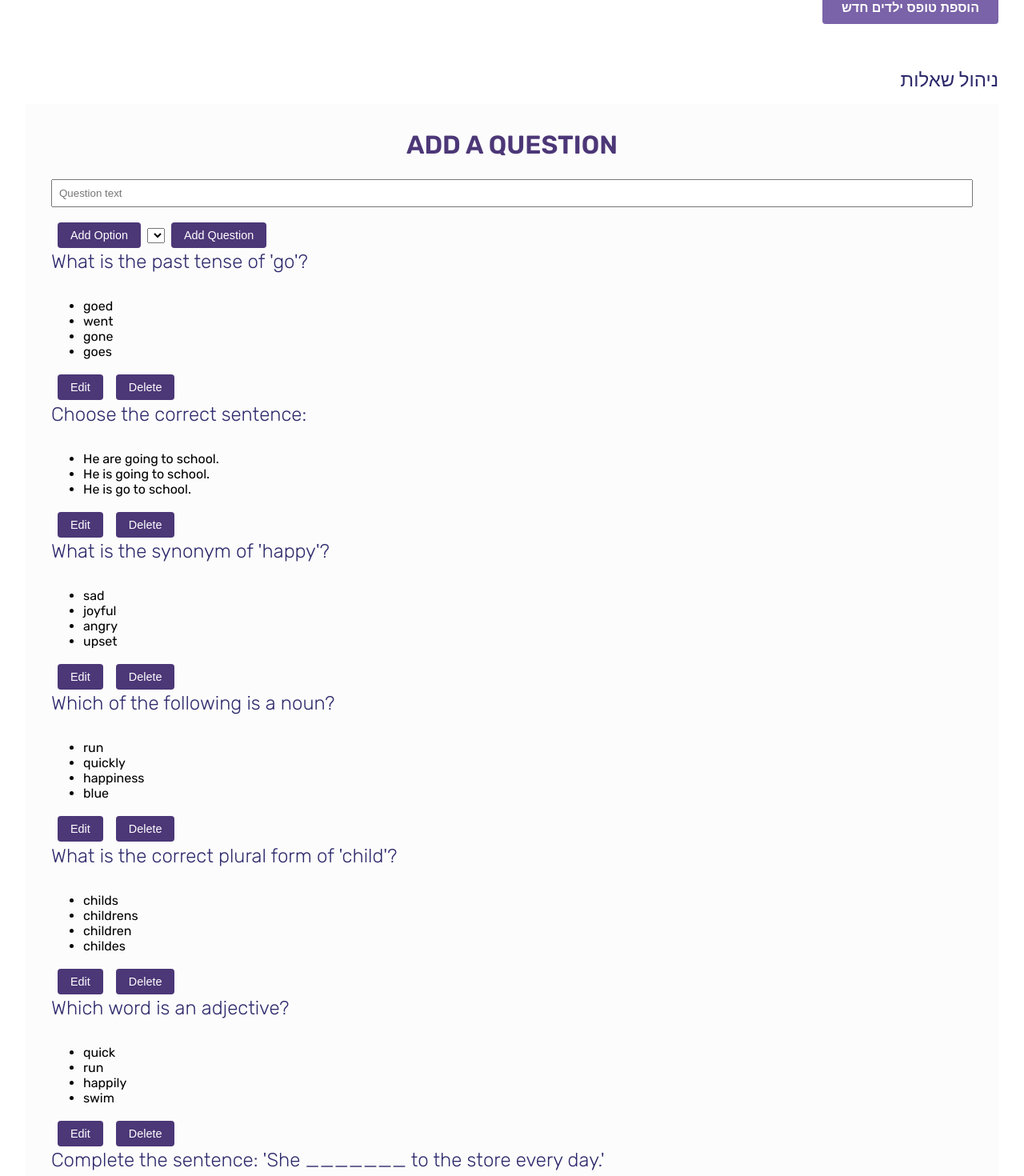
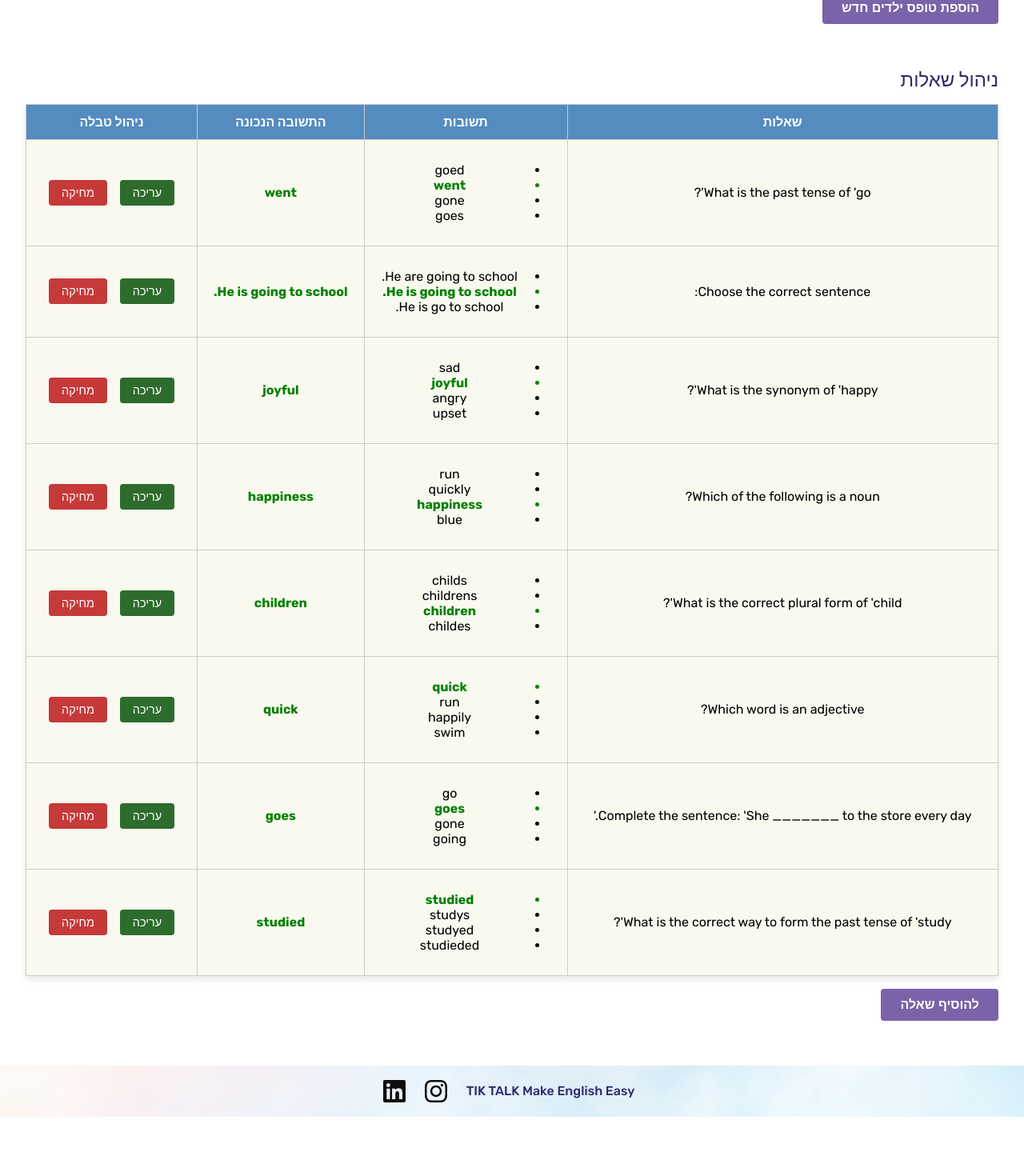
Before and after one commit to Ariella-Melnikov/Tik_Talk_Il, a Vue app in the folder tik_talk_il/: page /admin in a window 1280 px wide. Shown: the part 615-2085 px from the top of the page at 80% size. After the commit the page ends 2011 px from the top, so only its background shows below. Built offline with nearby package versions, Linux system fonts and the light colour scheme.

Commit message:
Fixing bugs in Admin question table

```diff
--- a/tik_talk_il/src/cmps/QuestionsAdmin.vue
+++ b/tik_talk_il/src/cmps/QuestionsAdmin.vue
@@ -1,26 +1,58 @@
 <template>
     <div class="questions-admin">
-    <h1>Add a question</h1>
-    <form @submit.prevent="saveQuestion">
+        <table>
+            <thead>
+                <tr>
+                    <th>{{ $t('table.question') }}</th>
+                    <th>{{ $t('table.answers') }}</th>
+                    <th>{{ $t('table.correctAnswer') }}</th>
+                    <th>{{ $t('table.actions') }}</th>
+                </tr>
+            </thead>
+            <tbody>
+                <tr v-for="(question, index) in questions" :key="index">
+                    <td>{{ question.text }}</td>
+                    <td>
+                        <ul>
+                            <li v-for="option in question.options" :key="option" :class="{ 'correct-answer': option === question.correctAnswer }">
+                                {{ option }}
+                            </li>
+                        </ul>
+                    </td>
+                    <td :class="{ 'correct-answer': question.correctAnswer }">{{ question.correctAnswer }}</td>
+                    <td>
+                        <button @click="editQuestion(question)" class="edit-button">{{ $t('actions.edit') }}</button>
+                        <button @click="deleteQuestion(question._id)" class="delete-button">{{ $t('actions.delete') }}</button>
+                    </td>
+                </tr>
+            </tbody>
+        </table>
+        <button @click="openAddModal" class="add-button">{{ $t('actions.addQuestion') }}</button>
+
+        <!-- Add/Edit Question Modal -->
+        <div v-if="isModalOpen" class="modal-overlay">
+            <div class="modal">
+                <h2>{{ isEditMode ? $t('actions.editQuestion') : $t('actions.addingQuestion') }}</h2>
+                <form @submit.prevent="submitQuestion">
+                    <label>{{ $t('table.questionText') }}</label>
                     <input v-model="newQuestion.text" placeholder="Question text" required />
-      <div v-for="(option, index) in newQuestion.options" :key="index">
+
+                    <label>{{ $t('table.options') }}</label>
+                    <div v-for="(option, index) in newQuestion.options" :key="index" class="option-field">
                         <input v-model="newQuestion.options[index]" placeholder="Option" required />
-        <button type="button" @click="removeOption(index)">Remove</button>
+                        <button type="button" @click="removeOption(index)" class="delete-option-button">{{ $t('table.remove') }}</button>
                     </div>
-      <button type="button" @click="addOption">Add Option</button>
+                    <button type="button" @click="addOption" class="add-option-button">{{ $t('table.addOption') }}</button>
+
+                    <label>{{ $t('table.correctAnswer') }}</label>
                     <select v-model="newQuestion.correctAnswer" required>
                         <option v-for="option in newQuestion.options" :key="option" :value="option">{{ option }}</option>
                     </select>
-      <button type="submit">{{ isEditMode ? "Update" : "Add" }} Question</button>
+
+                    <button type="submit" class="save-button">{{ isEditMode ? $t('actions.update') : $t('actions.save') }}</button>
+                    <button type="button" @click="closeModal" class="cancel-button">{{ $t('actions.cancel') }}</button>
                 </form>
-
-    <div v-for="question in questions" :key="question._id">
-      <p>{{ question.text }}</p>
-      <ul>
-        <li v-for="option in question.options" :key="option">{{ option }}</li>
-      </ul>
-      <button @click="editQuestion(question)">Edit</button>
-      <button @click="deleteQuestion(question._id)">Delete</button>
+            </div>
         </div>
     </div>
 </template>
@@ -33,6 +65,7 @@ export default {
         return {
             newQuestion: this.$store.getters['questions/getEmptyQuestion'](),
             isEditMode: false,
+            isModalOpen: false,
             editQuestionId: null
         };
     },
@@ -41,28 +74,44 @@ export default {
     },
     methods: {
         ...mapActions('questions', ['loadQuestions', 'saveQuestion', 'deleteQuestion']),
+
+        openAddModal() {
+            this.isEditMode = false;
+            this.newQuestion = this.$store.getters['questions/getEmptyQuestion']();
+            this.isModalOpen = true;
+        },
+        closeModal() {
+            this.isModalOpen = false;
+            this.resetForm();
+        },
         addOption() {
             this.newQuestion.options.push('');
         },
         removeOption(index) {
             this.newQuestion.options.splice(index, 1);
         },
-    async saveQuestion() {
+        async submitQuestion() {
             if (this.isEditMode) {
                 this.newQuestion._id = this.editQuestionId;
             }
-      await this.saveQuestion(this.newQuestion);
-      this.resetForm();
-      await this.loadQuestions(); // Reload questions after save
+            await this.saveQuestion(this.newQuestion); // Calls Vuex action saveQuestion
+            this.closeModal();
+            await this.loadQuestions();
         },
         editQuestion(question) {
             this.newQuestion = { ...question };
             this.isEditMode = true;
             this.editQuestionId = question._id;
+            this.isModalOpen = true;
         },
-    async deleteQuestion(questionId) {
+         async handleDelete(questionId) {
+            console.log('Deleting question with ID:', questionId);  // Debug log
+            try {
                 await this.deleteQuestion(questionId);
-      await this.loadQuestions(); // Reload questions after delete
+                await this.loadQuestions();
+            } catch (error) {
+                console.error('Error deleting question:', error);
+            }
         },
         resetForm() {
             this.newQuestion = this.$store.getters['questions/getEmptyQuestion']();
@@ -76,53 +125,86 @@ export default {
 };
 </script>
 
+
 <style lang="scss">
 .questions-admin {
-  padding: 2rem;
-  background-color: #fcfcfc;
-  direction: ltr;
 
-  h1 {
+    h2 {
+        color: #2d2a6c;
+        font-size: 1.5rem;
+        margin-bottom: 1rem;
         text-align: center;
-    color: #4c3777;
-    font-size: 2rem;
-    margin-bottom: 1.5rem;
     }
 
-  .add-question-form {
-    background-color: #ffffff;
-    padding: 1.5rem;
+    .add-button {
+        display: inline-block;
+        margin-top: 1rem;
+        padding: 0.7rem 1.5rem;
+        background-color: #7a63a8;
+        color: #fff;
+        border: none;
+        border-radius: 4px;
+        cursor: pointer;
+        font-size: 1rem;
+        font-weight: 600;
+        text-transform: uppercase;
+        transition: background-color 0.3s ease;
+
+        &:hover {
+            background-color: #2d2a6c;
+        }
+    }
+
+    table {
+        width: 100%;
+        border-collapse: collapse;
+        margin-top: 1rem;
+        box-shadow: 0 4px 8px rgba(0, 0, 0, 0.1);
+
+        th, td {
+            padding: 0.75rem;
+            text-align: center;
+            border: 1px solid #ccc;
+        }
+
+        th {
+            background-color: #548cc0;
+            color: #fff;
+            font-weight: 600;
+            text-transform: uppercase;
+        }
+
+        .correct-answer {
+            color: green;
+            font-weight: bold;
+        }
+    }
+
+    /* Modal Styles */
+    .modal-overlay {
+        position: fixed;
+        top: 0;
+        left: 0;
+        width: 100%;
+        height: 100%;
+        background-color: rgba(0, 0, 0, 0.5);
+        display: flex;
+        justify-content: center;
+        align-items: center;
+    }
+
+    .modal {
+        background-color: #fff;
+        padding: 2rem;
         border-radius: 8px;
-    box-shadow: 0 4px 8px rgba(0, 0, 0, 0.1);
-    margin-bottom: 2rem;
+        width: 500px;
+        box-shadow: 0 4px 12px rgba(0, 0, 0, 0.1);
 
         h2 {
-      color: #548cc0;
+            color: #4c3777;
             font-size: 1.5rem;
-      margin-bottom: 1rem;
-    }
-
-    label {
-      font-weight: bold;
-      color: #333333;
-      display: block;
-      margin-top: 1rem;
-    }
-
-    input, select {
-      width: 100%;
-      padding: 0.5rem;
-      margin-top: 0.5rem;
-      margin-bottom: 1rem;
-      border: 1px solid #ccc;
-      border-radius: 4px;
-      font-size: 1rem;
-      transition: border-color 0.3s ease;
-
-      &:focus {
-        border-color: #548cc0;
-        box-shadow: 0 0 4px rgba(84, 140, 192, 0.3);
-      }
+            margin-bottom: 1.5rem;
+            text-align: center;
         }
 
         .option-field {
@@ -135,11 +217,11 @@ export default {
                 margin-right: 0.5rem;
             }
 
-      button {
+            .delete-option-button {
                 background-color: #d9534f;
-        color: #ffffff;
+                color: #fff;
                 border: none;
-        padding: 0.4rem 0.8rem;
+                padding: 0.3rem 0.7rem;
                 border-radius: 4px;
                 cursor: pointer;
                 transition: background-color 0.3s ease;
@@ -150,83 +232,23 @@ export default {
             }
         }
 
-    .save-button {
+        .add-option-button, .save-button, .cancel-button {
             background-color: #4c3777;
-      color: #ffffff;
-      padding: 0.7rem 1.5rem;
+            color: #fff;
             border: none;
-      border-radius: 50px;
+            padding: 0.5rem 1.2rem;
+            border-radius: 4px;
             cursor: pointer;
             font-size: 1rem;
             font-weight: bold;
             transition: background-color 0.3s ease;
             text-transform: uppercase;
+            margin-top: 1rem;
 
             &:hover {
                 background-color: #2d2a6c;
             }
         }
     }
-
-  .question-list {
-    .question-item {
-      background-color: #ffffff;
-      border: 1px solid #ccc;
-      border-radius: 8px;
-      padding: 1rem;
-      margin-bottom: 1rem;
-      box-shadow: 0 4px 8px rgba(0, 0, 0, 0.05);
-      transition: transform 0.2s ease-in-out, box-shadow 0.2s ease-in-out;
-
-      &:hover {
-        transform: translateY(-5px);
-        box-shadow: 0 8px 16px rgba(0, 0, 0, 0.1);
 }
-
-      p {
-        font-size: 1.2rem;
-        font-weight: bold;
-        color: #333333;
-        margin-bottom: 0.5rem;
-      }
-
-      ul {
-        list-style-type: none;
-        padding-left: 1rem;
-        margin: 0;
-
-        li {
-          font-size: 1rem;
-          color: #666666;
-          margin-bottom: 0.3rem;
-        }
-      }
-
-      button {
-        background-color: #548cc0;
-        color: #ffffff;
-        border: none;
-        padding: 0.5rem 1rem;
-        border-radius: 4px;
-        font-size: 0.9rem;
-        cursor: pointer;
-        margin-right: 0.5rem;
-        transition: background-color 0.3s ease;
-
-        &:hover {
-          background-color: #4c3777;
-        }
-
-        &.delete-button {
-          background-color: #d9534f;
-
-          &:hover {
-            background-color: #b52b27;
-          }
-        }
-      }
-    }
-  }
-}
-
 </style>
--- a/tik_talk_il/src/i18n.js
+++ b/tik_talk_il/src/i18n.js
@@ -66,6 +66,13 @@ const messages = {
         parentemail: 'Parent Email',
         parentphone: 'Parent Phone Number',
         kidsage: 'Child’s Age',
+        question: 'Questions',
+        answers: 'Answers',
+        correctAnswer: 'Correct Answer',
+        questionText: "Question Text",
+        options: "Answer Options",
+        addOption: "Add an Answer",
+        remove: "Remove",
       },
       actions: {
         edit: "Edit",
@@ -73,7 +80,13 @@ const messages = {
         markAsRead: "Mark as Read",
         markAsUnread: "Mark as Unread",
         addNewAdultSubmission: "Add New Adult Submission",
-        addNewKidsSubmission: "Add New Kids Submission"
+        addNewKidsSubmission: "Add New Kids Submission",
+        addQuestion: "Add a question",
+        addingQuestion: "Adding a new question",
+        editQuestion: "Edit a question",
+        update: "Update",
+        save: "Save",
+        cancel: "Cancel",
     },
     editSubmissions: {
       editTitle: "Edit Submission",
@@ -146,6 +159,13 @@ const messages = {
         parentemail: 'אימייל של ההורה',
         parentphone: 'טלפון של ההורה',
         kidsage: 'גיל הילד/ה',
+        question: 'שאלות',
+        answers: 'תשובות',
+        correctAnswer: 'התשובה הנכונה',
+        questionText: "תוכן השאלה",
+        options: "תשובות",
+        addOption: "הוסף תשובה",
+        remove: "מחק",
       },
       actions: {
         edit: "עריכה",
@@ -154,6 +174,12 @@ const messages = {
         markAsUnread: "סמן כלא טופל",
         addNewAdultSubmission: "הוספת טופס בוגר חדש",
         addNewKidsSubmission: "הוספת טופס ילדים חדש",
+        addQuestion: " להוסיף שאלה",
+        editQuestion: "עריכת שאלה",
+        addingQuestion: "הוספת שאלה",
+        update: "עדכן",
+        save: "שמירה",
+        cancel: "ביטול",
     },
     editSubmissions: {
       editTitle: "עריכת טופס",
```
Lines whose indentation alone changed are shown as unchanged.
